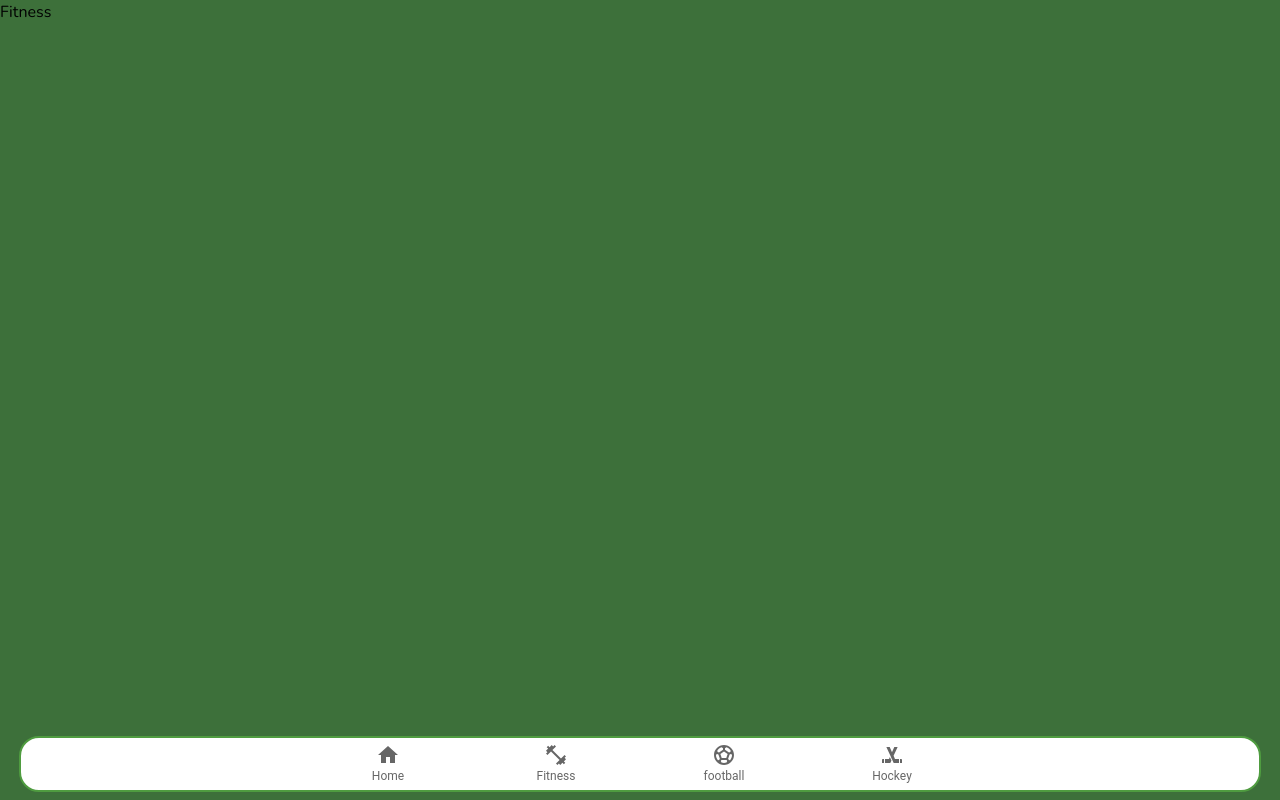
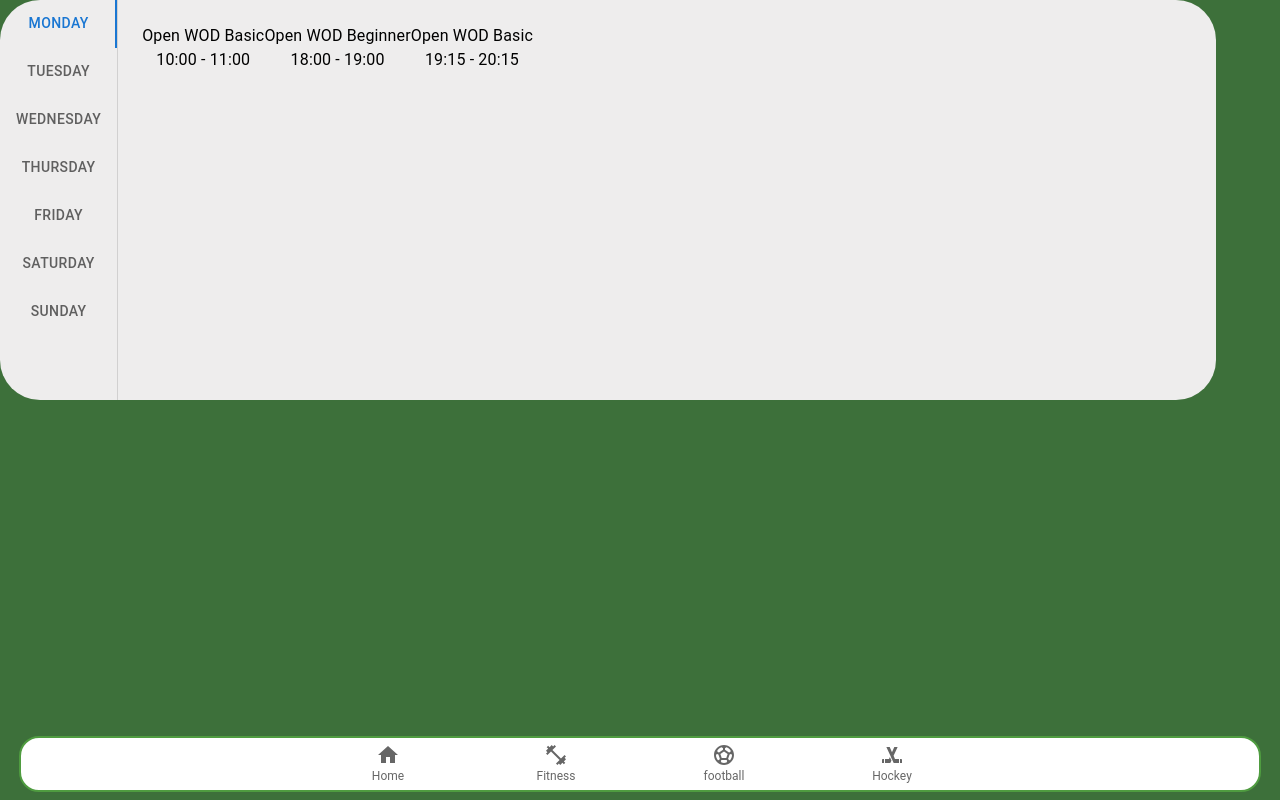
Before and after one commit to augustcolonna/HI5BOXAPP, a React (Create React App) app: page /fitness in a window 1280 px wide. Built offline with nearby package versions, Linux system fonts and the light colour scheme; no server answers; sample sign-in values are in the browser's storage.

Commit message:
changes to profile and scheduling capabilities

```diff
--- a/src/components/Fitness.jsx
+++ b/src/components/Fitness.jsx
@@ -1,10 +1,43 @@
 import React from "react";
 import NavBar from "./NavBar";
+import VerticalTabs from "../components/VerticalTabs";
 
 export default function Fitness() {
+	// const mondayClasses = [
+	// 	{ class: "Open WOD Basic", time: "10:00 - 11:00" },
+	// 	{ class: "Open WOD Beginner", time: "18:00 - 19:00" },
+	// 	{ class: "Open WOD Basic", time: "19:15 - 20:15" },
+	// ];
+
+	// const tuesdayClasses = [
+	// 	{ class: "Functional Bodybuilding", time: "18:00: -19:00" },
+	// 	{ class: "Gymnastic & Bodyweight", time: "19:15 - 20:15" },
+	// ];
+
+	// const wednesdayClasses = [
+	// 	{ class: "Open WOD Basic", time: "10:00 - 11:00" },
+	// 	{ class: "Open WOD Beginner", time: "18:00 - 19:00" },
+	// 	{ class: "Open WOD Basic", time: "19:15 - 20:15" },
+	// ];
+
+	// const thursdayClasses = [
+	// 	{ class: "Open WOD Endurance", time: "18:00 - 19:00" },
+	// 	{ class: "Open WOD Advanced", time: "19:15 - 20:15" },
+	// ];
+
+	// const fridayClasses = [
+	// 	{ class: "Open WOD Basic", time: "16:30 - 17:30" },
+	// 	{ class: "Open WOD Basic", time: "17:45 - 18:45" },
+	// 	{ class: "Core & Recovery", time: "19:00 - 19:30" },
+	// ];
+
+	// const saturdayClasses = [{ class: "Open WOD Team", time: "14:00 - 15:00" }];
+
+	// const sundayClasses = [{ class: "Open WOD Team", time: "11:00 - 12:00" }];
+
 	return (
 		<div>
-			<div>Fitness</div>
+			<VerticalTabs />
 			<NavBar />
 		</div>
 	);
--- a/src/components/Football.jsx
+++ b/src/components/Football.jsx
@@ -1,7 +1,7 @@
 import React from "react";
 import NavBar from "./NavBar";
 
-function Soccer() {
+function Football() {
 	return (
 		<div>
 			<div>football</div>
@@ -10,4 +10,4 @@ function Soccer() {
 	);
 }
 
-export default Soccer;
+export default Football;
--- /dev/null
+++ b/src/components/VerticalTabs.jsx
@@ -0,0 +1,111 @@
+import * as React from "react";
+import "../stylesheets/fitness.scss";
+import PropTypes from "prop-types";
+import Tabs from "@mui/material/Tabs";
+import Tab from "@mui/material/Tab";
+import Typography from "@mui/material/Typography";
+import Box from "@mui/material/Box";
+
+function TabPanel(props) {
+	const { children, value, index, ...other } = props;
+
+	return (
+		<div
+			role="tabpanel"
+			hidden={value !== index}
+			id={`vertical-tabpanel-${index}`}
+			aria-labelledby={`vertical-tab-${index}`}
+			{...other}
+		>
+			{value === index && (
+				<Box sx={{ p: 3 }}>
+					<Typography>{children}</Typography>
+				</Box>
+			)}
+		</div>
+	);
+}
+
+TabPanel.propTypes = {
+	children: PropTypes.node,
+	index: PropTypes.number.isRequired,
+	value: PropTypes.number.isRequired,
+};
+
+function a11yProps(index) {
+	return {
+		id: `vertical-tab-${index}`,
+		"aria-controls": `vertical-tabpanel-${index}`,
+	};
+}
+
+function VerticalTabs() {
+	const [value, setValue] = React.useState(0);
+
+	const handleChange = (event, newValue) => {
+		setValue(newValue);
+	};
+
+	return (
+		<div className="tabs-container">
+			<Box
+				sx={{
+					flexGrow: 1,
+					bgcolor: "#EEEDED",
+					display: "flex",
+					height: "50vh",
+					width: "90vw",
+					borderRadius: 10,
+				}}
+			>
+				<Tabs
+					orientation="vertical"
+					variant="scrollable"
+					value={value}
+					onChange={handleChange}
+					aria-label="weekly schedule"
+					sx={{ borderRight: 1, borderColor: "divider" }}
+				>
+					<Tab label="Monday" {...a11yProps(0)} />
+					<Tab label="Tuesday" {...a11yProps(1)} />
+					<Tab label="Wednesday" {...a11yProps(2)} />
+					<Tab label="Thursday" {...a11yProps(3)} />
+					<Tab label="Friday" {...a11yProps(4)} />
+					<Tab label="Saturday" {...a11yProps(5)} />
+					<Tab label="Sunday" {...a11yProps(6)} />
+				</Tabs>
+				<TabPanel value={value} index={0}>
+					<button>
+						Open WOD Basic <br></br> 10:00 - 11:00
+					</button>
+					<button>
+						Open WOD Beginner <br></br> 18:00 - 19:00
+					</button>
+					<button>
+						Open WOD Basic <br></br> 19:15 - 20:15
+					</button>
+				</TabPanel>
+				<TabPanel value={value} index={1}>
+					Item Two
+				</TabPanel>
+				<TabPanel value={value} index={2}>
+					Item Three
+				</TabPanel>
+				<TabPanel value={value} index={3}>
+					Item Four
+				</TabPanel>
+				<TabPanel value={value} index={4}>
+					Item Five
+				</TabPanel>
+				<TabPanel value={value} index={5}>
+					Item Six
+				</TabPanel>
+				<TabPanel value={value} index={6}>
+					Item Seven
+				</TabPanel>
+			</Box>
+		</div>
+	);
+}
+
+export default VerticalTabs;
--- a/src/pages/Profile.jsx
+++ b/src/pages/Profile.jsx
@@ -1,7 +1,6 @@
 import React from "react";
 import { UserAuth } from "../contexts/AuthContext";
 import { useNavigate } from "react-router-dom";
-
 import Button from "@mui/material/Button";
 import Menu from "@mui/material/Menu";
 import MenuItem from "@mui/material/MenuItem";
@@ -9,7 +8,7 @@ import NavBar from "../components/NavBar";
 
 import "../stylesheets/profile.scss";
 
-export default function Profile() {
+function Profile() {
 	const { user, logout } = UserAuth();
 	const navigate = useNavigate();
 
@@ -27,6 +26,14 @@ export default function Profile() {
 			await logout();
 			navigate("/");
 			console.log("You have successfully logged out");
+		} catch (error) {
+			console.log(error.message);
+		}
+	};
+
+	const handleNavigate = () => {
+		try {
+			navigate("/fitness");
 		} catch (error) {
 			console.log(error.message);
 		}
@@ -67,6 +74,7 @@ export default function Profile() {
 						}}
 					>
 						<MenuItem onClick={handleClose}>My account</MenuItem>
+						<MenuItem onClick={handleNavigate}>My Classes</MenuItem>
 						<MenuItem onClick={handleLogout}>Logout</MenuItem>
 					</Menu>
 				</div>
@@ -78,3 +86,5 @@ export default function Profile() {
 		</div>
 	);
 }
+
+export default Profile;
--- /dev/null
+++ b/src/stylesheets/fitness.scss
@@ -0,0 +1,6 @@
+.tabs-container {
+	display: flex;
+	justify-content: center;
+	align-items: center;
+	width: 95vw;
+}
```
Also changed, not shown: src/utils/PrivateRoute.js (+5 -5 lines).
